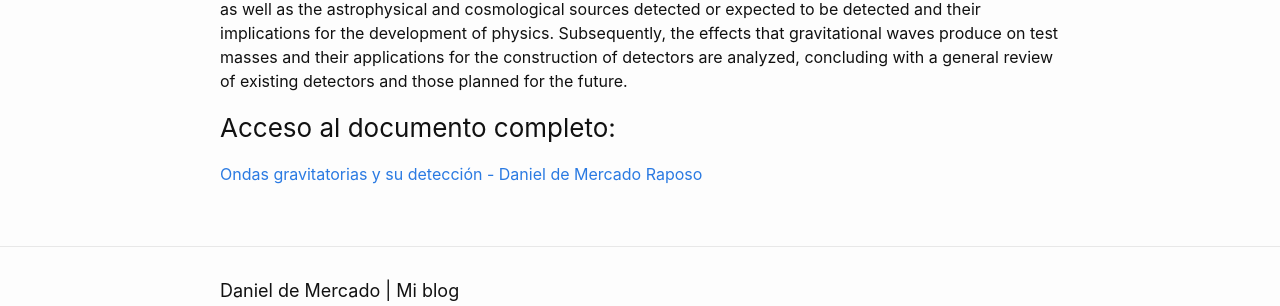
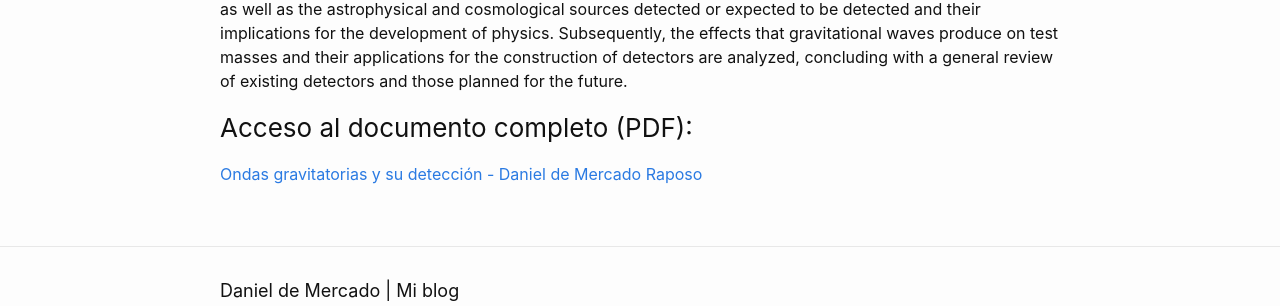
Before and after one commit to danieldemercado/mi-blog, a Jekyll site: the page built from _posts/2021-08-08-mi-TFG.markdown, in a window 1280 px wide. Shown: the part 626-932 px from the top of the page. Built offline with Jekyll 4.4.1, drawn with Linux system fonts in a browser that asks for light colours.

Commit message:
modificación post TFG

```diff
--- a/_posts/2021-08-08-mi-TFG.markdown
+++ b/_posts/2021-08-08-mi-TFG.markdown
@@ -29,6 +29,6 @@ of detectors are analyzed, concluding with a general review of existing detector
 for the future.
 
 
-### Acceso al documento completo:
+### Acceso al documento completo (PDF):
 
 [Ondas gravitatorias y su detección - Daniel de Mercado Raposo](/archivos/documentos/FT32_de_Mercado_Raposo_Daniel.pdf)
```
